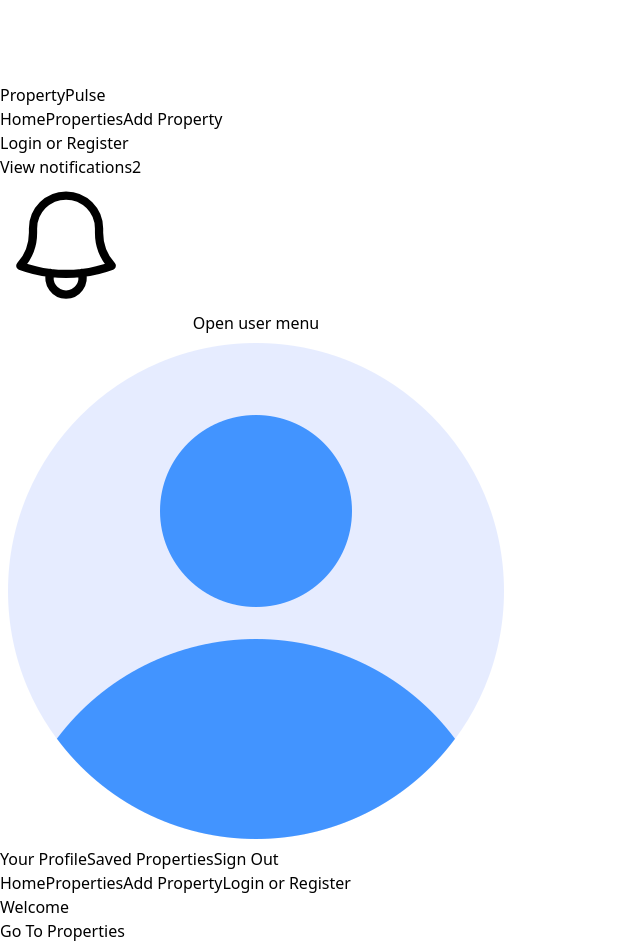
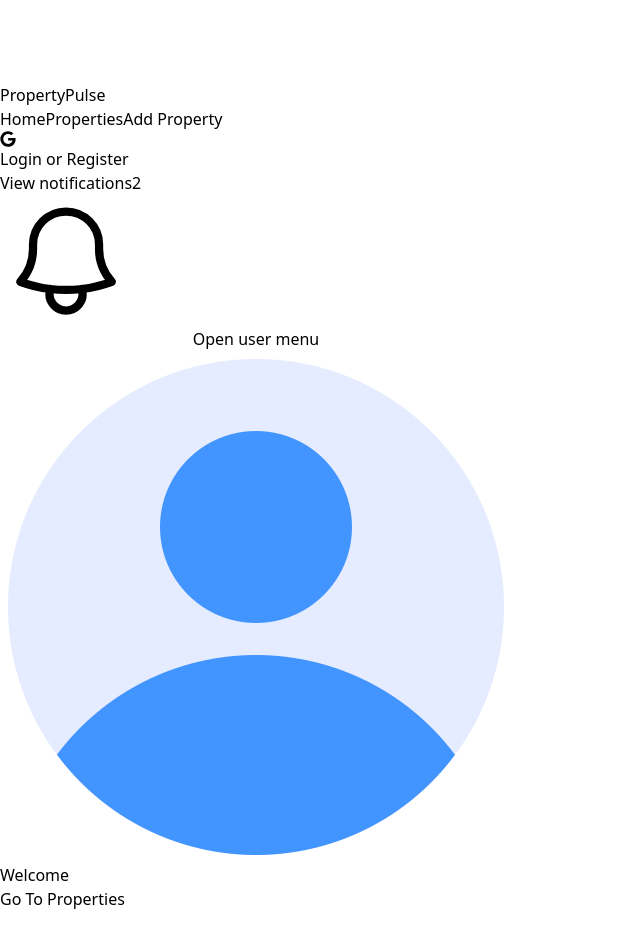
Before and after one commit to IamDeShaun/prperty-pulse-real-estate, a Next.js app: page / in a window 1280 px wide. Shown: the part 200-1143 px from the top of the page, without its empty margins (0-640 px from the left). After the commit the page ends 1111 px from the top, so only its background shows below. Built offline with nearby package versions, Linux system fonts and the light colour scheme.

Commit message:
Navigation
Active links, and navigation components.

```diff
--- a/components/navbar.jsx
+++ b/components/navbar.jsx
@@ -1,9 +1,18 @@
+'use client';
+import { useState } from 'react';
 import Image from 'next/image';
 import logo from '@/assets/images/logo-white.png';
 import Link from 'next/link';
+import { usePathname } from 'next/navigation';
 import profileDefault from '@/assets/images/profile.png';
+import { FaGoogle } from 'react-icons/fa';
 
 const Navbar = () => {
+  const [isMobileMenuOpen, setIsMobileMenuOpen] = useState(false);
+  const [isProfileMenuOpen, setIsProfileMenuOpen] = useState(false);
+
+  const pathname = usePathname();
+
     return (
         <nav className="bg-blue-700 border-b border-blue-500">
         <div className="mx-auto max-w-7xl px-2 sm:px-6 lg:px-8">
@@ -16,6 +25,7 @@
                 className="relative inline-flex items-center justify-center rounded-md p-2 text-gray-400 hover:bg-gray-700 hover:text-white focus:outline-none focus:ring-2 focus:ring-inset focus:ring-white"
                 aria-controls="mobile-menu"
                 aria-expanded="false"
+                onClick={ () => setIsMobileMenuOpen((prev) => !prev) }
               >
                 <span className="absolute -inset-0.5"></span>
                 <span className="sr-only">Open main menu</span>
@@ -54,17 +64,25 @@
               {/* <!-- Desktop Menu Hidden below md screens --> */}
               <div className="hidden md:ml-6 md:block">
                 <div className="flex space-x-2">
-                  <Link
-                    href="/"
-                    className="text-white bg-black hover:bg-gray-900 hover:text-white rounded-md px-3 py-2"
-                    >Home</Link>
+                <Link
+                  href='/'
+                  className={`${
+                    pathname === '/' ? 'bg-black' : ''
+                  } text-white hover:bg-gray-900 hover:text-white rounded-md px-3 py-2`}
+                  >
+                  Home
+                  </Link>
                   <Link
                     href="/properties"
-                    className="text-white hover:bg-gray-900 hover:text-white rounded-md px-3 py-2"
+                    className={`${
+                      pathname === '/properties' ? 'bg-black' : ''
+                    } text-white hover:bg-gray-900 hover:text-white rounded-md px-3 py-2`}
                     >Properties</Link>
                   <Link
                     href="/properties/add"
-                    className="text-white hover:bg-gray-900 hover:text-white rounded-md px-3 py-2"
+                    className={`${
+                      pathname === '/properties/add' ? 'bg-black' : ''
+                    } text-white hover:bg-gray-900 hover:text-white rounded-md px-3 py-2`}
                     >Add Property</Link>
                 </div>
               </div>
@@ -76,7 +94,7 @@
                 <button
                   className="flex items-center text-white bg-gray-700 hover:bg-gray-900 hover:text-white rounded-md px-3 py-2"
                 >
-                  <i className="fa-brands fa-google text-white mr-2"></i>
+                  <FaGoogle className='text-white mr-2' />
                   <span>Login or Register</span>
                 </button>
               </div>
@@ -86,7 +104,7 @@
             <div
               className="absolute inset-y-0 right-0 flex items-center pr-2 md:static md:inset-auto md:ml-6 md:pr-0"
             >
-              <a href="messages.html" className="relative group">
+              <Link href="messages" className="relative group">
                 <button
                   type="button"
                   className="relative rounded-full bg-gray-800 p-1 text-gray-400 hover:text-white focus:outline-none focus:ring-2 focus:ring-white focus:ring-offset-2 focus:ring-offset-gray-800"
@@ -114,7 +132,7 @@
                   2
                   {/* <!-- Replace with the actual number of notifications --> */}
                 </span>
-              </a>
+              </Link>
               {/* <!-- Profile dropdown button --> */}
               <div className="relative ml-3">
                 <div>
@@ -124,6 +142,7 @@
                     id="user-menu-button"
                     aria-expanded="false"
                     aria-haspopup="true"
+                    onClick={ () => setIsProfileMenuOpen ((prev) => !prev)}
                   >
                     <span className="absolute -inset-1.5"></span>
                     <span className="sr-only">Open user menu</span>
@@ -136,30 +155,30 @@
                 </div>
 
                 {/* <!-- Profile dropdown --> */}
+                {
+                  isProfileMenuOpen && (
+
                 <div
                   id="user-menu"
-                  className="hidden absolute right-0 z-10 mt-2 w-48 origin-top-right rounded-md bg-white py-1 shadow-lg ring-1 ring-black ring-opacity-5 focus:outline-none"
+                  className=" absolute right-0 z-10 mt-2 w-48 origin-top-right rounded-md bg-white py-1 shadow-lg ring-1 ring-black ring-opacity-5 focus:outline-none"
                   role="menu"
                   aria-orientation="vertical"
                   aria-labelledby="user-menu-button"
                   tabIndex="-1"
                 >
-                  <a
-                    href="/profile.html"
+                  <Link href="/profile"
                     className="block px-4 py-2 text-sm text-gray-700"
                     role="menuitem"
                     tabIndex="-1"
                     id="user-menu-item-0"
-                    >Your Profile</a
-                  >
-                  <a
-                    href="/saved-properties.html"
+                    >Your Profile</Link>
+                  <Link
+                    href="/properties/saved"
                     className="block px-4 py-2 text-sm text-gray-700"
                     role="menuitem"
                     tabIndex="-1"
                     id="user-menu-item-2"
-                    >Saved Properties</a
-                  >
+                    >Saved Properties</Link>
                   <button
                     className="block px-4 py-2 text-sm text-gray-700"
                     role="menuitem"
@@ -169,23 +188,41 @@
                     Sign Out
                   </button>
                 </div>
+                  )}
               </div>
             </div>
           </div>
         </div>
 
         {/* <!-- Mobile menu, show/hide based on menu state. --> */}
-        <div className="hidden" id="mobile-menu">
+        {
+          isMobileMenuOpen && (
+        <div id="mobile-menu">
           <div className="space-y-1 px-2 pb-3 pt-2">
-            <Link href="/"
-              className="bg-black text-white block rounded-md px-3 py-2 text-base font-medium"
-              >Home</Link>
-            <Link href="/properties"
-              className="text-white block rounded-md px-3 py-2 text-base font-medium"
-              >Properties</Link>
-            <Link href="/properties/add"
-              className="text-white block rounded-md px-3 py-2 text-base font-medium"
-              >Add Property</Link>
+          <Link
+              href='/'
+              className={`${
+                pathname === '/' ? 'bg-black' : ''
+              } text-white block rounded-md px-3 py-2 text-base font-medium`}
+            >
+              Home
+            </Link>
+            <Link
+              href='/properties'
+              className={`${
+                pathname === '/properties' ? 'bg-black' : ''
+              } text-white block rounded-md px-3 py-2 text-base font-medium`}
+            >
+              Properties
+            </Link>
+            <Link
+                href='/properties/add'
+                className={`${
+                  pathname === '/properties/add' ? 'bg-black' : ''
+                } text-white block rounded-md px-3 py-2 text-base font-medium`}
+              >
+                Add Property
+              </Link>
             <button
               className="flex items-center text-white bg-gray-700 hover:bg-gray-900 hover:text-white rounded-md px-3 py-2 my-5"
             >
@@ -194,6 +231,7 @@
             </button>
           </div>
         </div>
+          )}
       </nav>
     );
 }
```
Also changed, not shown: package.json (+5 -4 lines), 1 other file (tests, documents, lock files or other folders).
